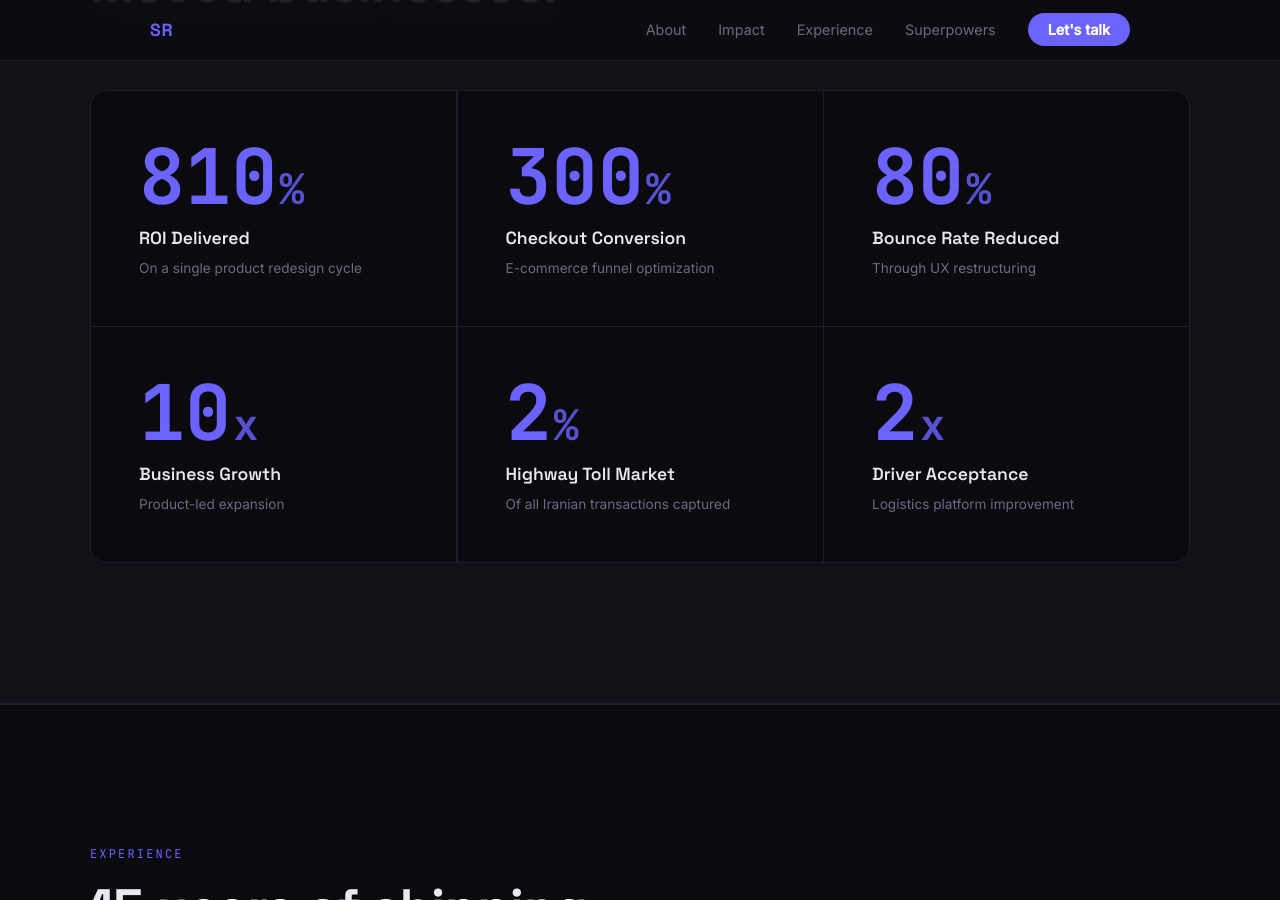
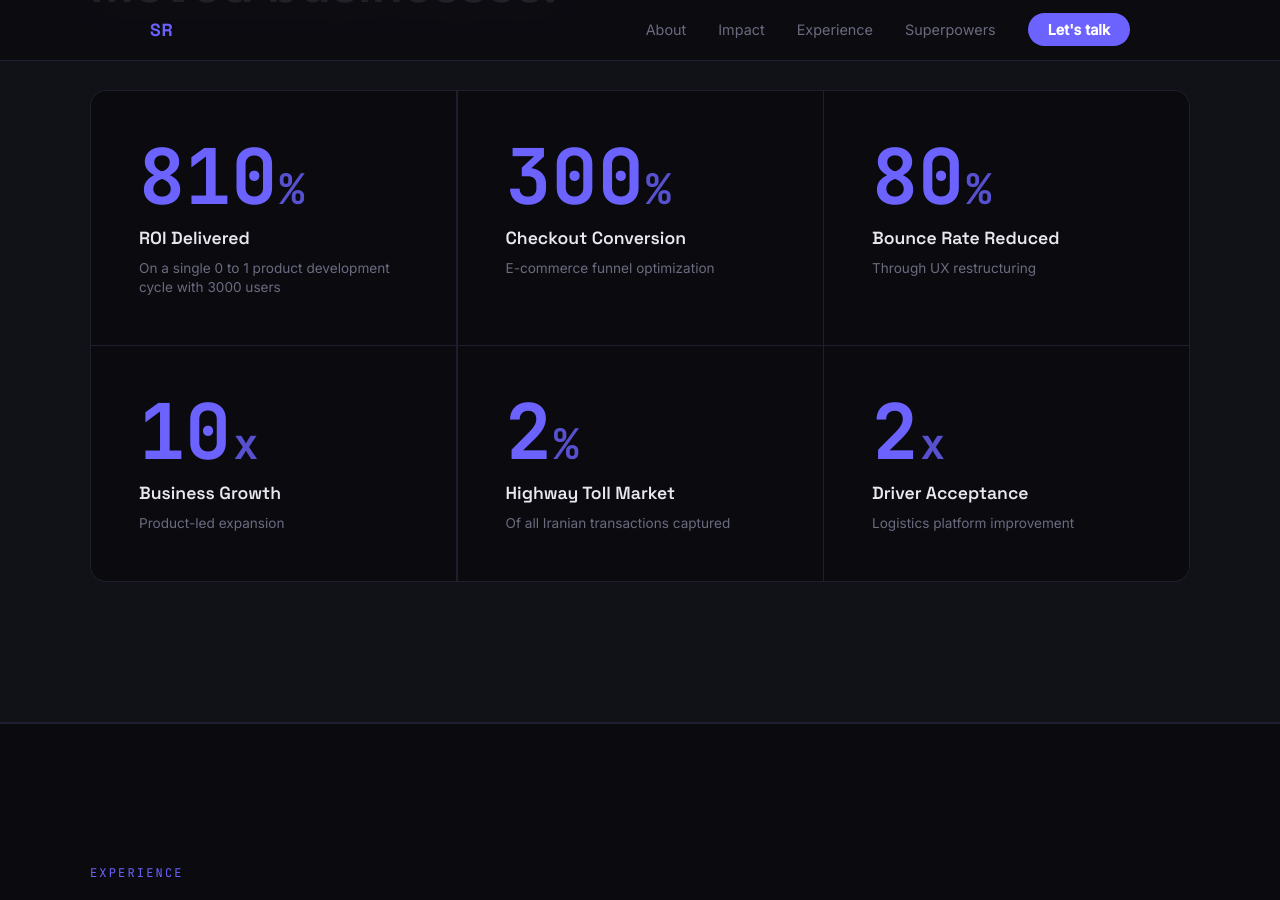
Before and after one commit to bysajaad/iamsajaad.github.io, a Jekyll site: the page built from index.html, in a window 1280 px wide and 900 px high, scrolled down 1937 px. Built offline with Jekyll 4.4.1, drawn with Linux system fonts in a browser that asks for light colours.

Commit message:
update impact.html: the section related to zonerift

```diff
--- a/_includes/impact.html
+++ b/_includes/impact.html
@@ -1,49 +1,95 @@
 <section class="impact" id="impact">
     <div class="impact__inner">
         <p class="section-label reveal">Impact</p>
-    <h2 class="section-title reveal" style="transition-delay: 0.1s">Numbers that<br>moved businesses.</h2>
+        <h2 class="section-title reveal" style="transition-delay: 0.1s">
+            Numbers that<br />moved businesses.
+        </h2>
         <div class="impact__grid">
-      <div class="stat-card reveal" data-target="810" data-suffix="%" style="transition-delay: 0.1s">
+            <div
+                class="stat-card reveal"
+                data-target="810"
+                data-suffix="%"
+                style="transition-delay: 0.1s"
+            >
                 <div class="stat-card__number">
-          <span class="counter">0</span><span class="stat-card__suffix">%</span>
+                    <span class="counter">0</span
+                    ><span class="stat-card__suffix">%</span>
                 </div>
                 <div class="stat-card__label">ROI Delivered</div>
-        <div class="stat-card__context">On a single product redesign cycle</div>
+                <div class="stat-card__context">
+                    On a single 0 to 1 product development cycle with 3000 users
                 </div>
-      <div class="stat-card reveal" data-target="300" data-suffix="%" style="transition-delay: 0.2s">
+            </div>
+            <div
+                class="stat-card reveal"
+                data-target="300"
+                data-suffix="%"
+                style="transition-delay: 0.2s"
+            >
                 <div class="stat-card__number">
-          <span class="counter">0</span><span class="stat-card__suffix">%</span>
+                    <span class="counter">0</span
+                    ><span class="stat-card__suffix">%</span>
                 </div>
                 <div class="stat-card__label">Checkout Conversion</div>
-        <div class="stat-card__context">E-commerce funnel optimization</div>
+                <div class="stat-card__context">
+                    E-commerce funnel optimization
                 </div>
-      <div class="stat-card reveal" data-target="80" data-suffix="%" style="transition-delay: 0.3s">
+            </div>
+            <div
+                class="stat-card reveal"
+                data-target="80"
+                data-suffix="%"
+                style="transition-delay: 0.3s"
+            >
                 <div class="stat-card__number">
-          <span class="counter">0</span><span class="stat-card__suffix">%</span>
+                    <span class="counter">0</span
+                    ><span class="stat-card__suffix">%</span>
                 </div>
                 <div class="stat-card__label">Bounce Rate Reduced</div>
                 <div class="stat-card__context">Through UX restructuring</div>
             </div>
-      <div class="stat-card reveal" data-target="10" data-suffix="x" style="transition-delay: 0.4s">
+            <div
+                class="stat-card reveal"
+                data-target="10"
+                data-suffix="x"
+                style="transition-delay: 0.4s"
+            >
                 <div class="stat-card__number">
-          <span class="counter">0</span><span class="stat-card__suffix">x</span>
+                    <span class="counter">0</span
+                    ><span class="stat-card__suffix">x</span>
                 </div>
                 <div class="stat-card__label">Business Growth</div>
                 <div class="stat-card__context">Product-led expansion</div>
             </div>
-      <div class="stat-card reveal" data-target="2" data-suffix="%" style="transition-delay: 0.5s">
+            <div
+                class="stat-card reveal"
+                data-target="2"
+                data-suffix="%"
+                style="transition-delay: 0.5s"
+            >
                 <div class="stat-card__number">
-          <span class="counter">0</span><span class="stat-card__suffix">%</span>
+                    <span class="counter">0</span
+                    ><span class="stat-card__suffix">%</span>
                 </div>
                 <div class="stat-card__label">Highway Toll Market</div>
-        <div class="stat-card__context">Of all Iranian transactions captured</div>
+                <div class="stat-card__context">
+                    Of all Iranian transactions captured
                 </div>
-      <div class="stat-card reveal" data-target="2" data-suffix="x" style="transition-delay: 0.6s">
+            </div>
+            <div
+                class="stat-card reveal"
+                data-target="2"
+                data-suffix="x"
+                style="transition-delay: 0.6s"
+            >
                 <div class="stat-card__number">
-          <span class="counter">0</span><span class="stat-card__suffix">x</span>
+                    <span class="counter">0</span
+                    ><span class="stat-card__suffix">x</span>
                 </div>
                 <div class="stat-card__label">Driver Acceptance</div>
-        <div class="stat-card__context">Logistics platform improvement</div>
+                <div class="stat-card__context">
+                    Logistics platform improvement
+                </div>
             </div>
         </div>
     </div>
```
Lines whose indentation alone changed are shown as unchanged.
